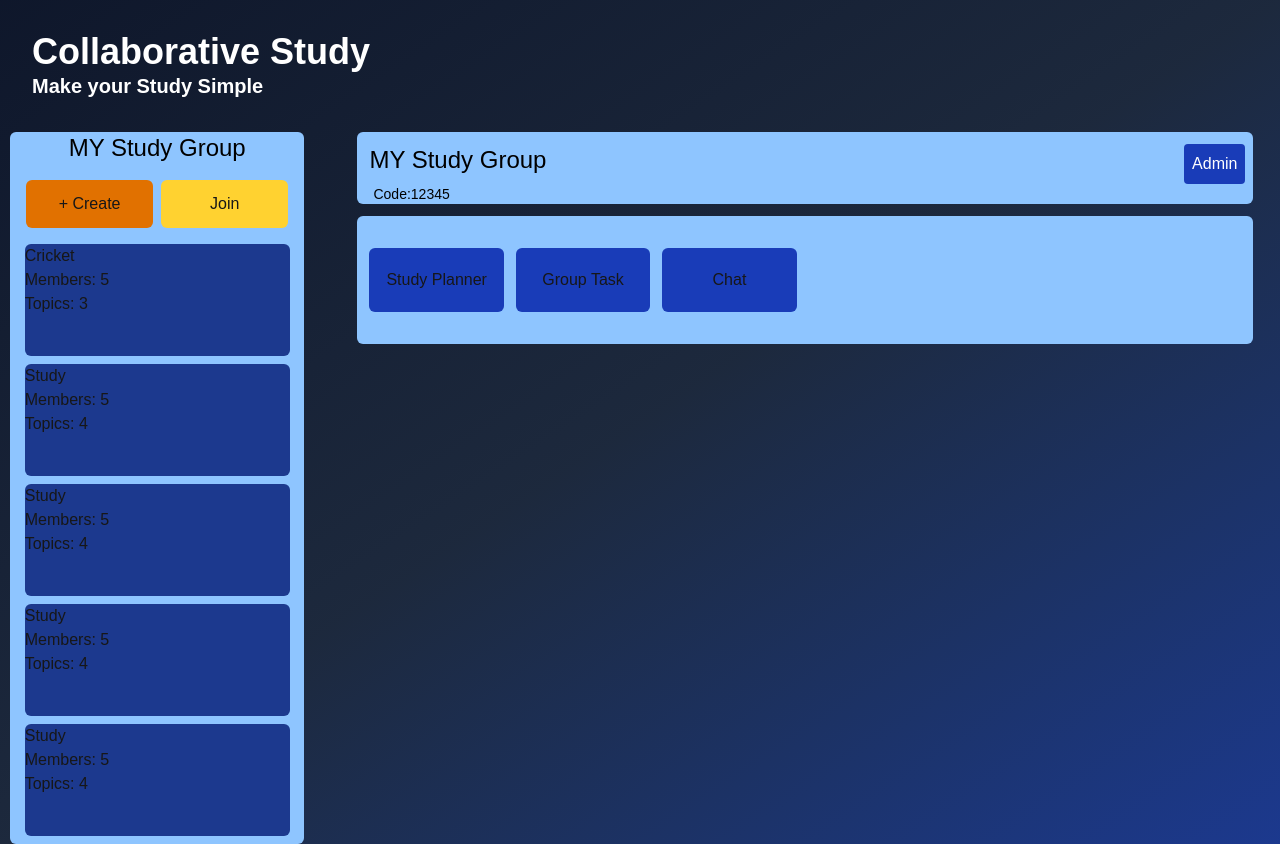
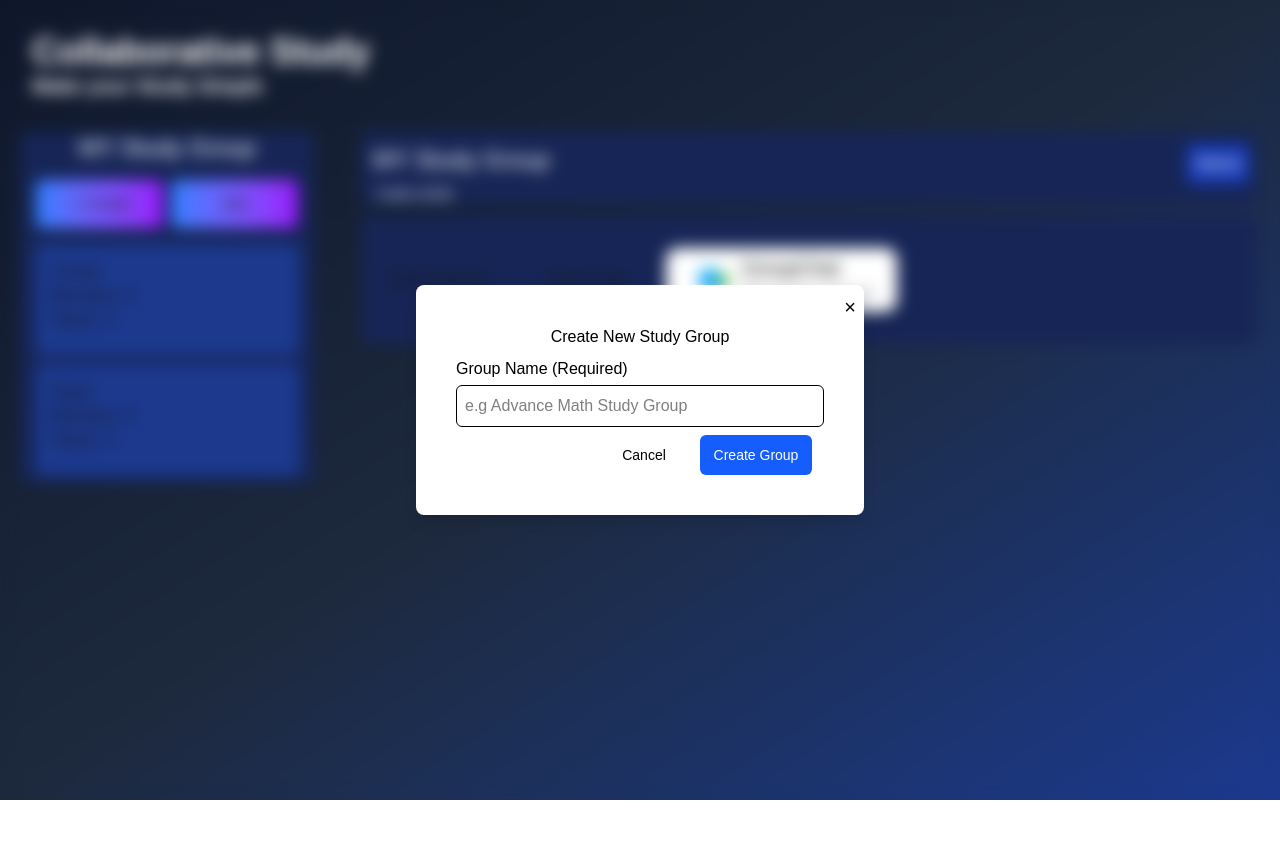
Before and after one commit to Qadeer572/StudyBuddy_Frontend, a Next.js app: page /groupStudy in a window 1280 px wide. Both pictures are taken after a click on the button "+ Create". After the commit the page ends 800 px from the top, so only its background shows below. Built offline with nearby package versions, Linux system fonts and the light colour scheme.

Commit message:
nice work

```diff
--- a/src/app/groupStudy/page.tsx
+++ b/src/app/groupStudy/page.tsx
@@ -1,4 +1,13 @@
+
+'use client';
+import React from 'react';
+import Modal from '@/components/Modal';
+import { useState } from 'react';
 export default function GroupStudyPage() {
+    const [createGroup, setCreateGroup] = useState(false);
+    const [joinGroup, setJoinGroup] = useState(false);
+    const [activePannel,setActivePlanner] = useState('');
+
 
     const GroupCard = ({
         groupId,
@@ -11,8 +20,10 @@ export default function GroupStudyPage() {
         totalMembers: number;
         totalTopics: number;
     }) => (
-        <div className="cursor-pointer flex flex-col  bg-blue-900 w-[95%] lg:w-[90%]  h-[7rem] rounded-md mx-auto mb-2" key={groupId}>
-            <h3 className="group-title">{title}</h3>
+        <div className="cursor-pointer flex flex-col  bg-blue-900 w-[95%] lg:w-[90%]  h-[7rem] rounded-md mx-auto mb-2 p-4" key={groupId}>
+            <div>
+              <h3 className="group-title">{title}</h3>
+            </div>
             <p className="group-info">Members: {totalMembers}</p>
             <p className="group-info">Topics: {totalTopics}</p>
         </div>
@@ -28,45 +39,108 @@ export default function GroupStudyPage() {
                 <h2 className="p-0 ml-7 mt-0"></h2>
             </div>
             <div className="flex  flex-col lg:flex-row w-full ">
-                 <div className="flex flex-col  bg-blue-300 lg:ml-2.5 mx-auto rounded-md w-[90%]  lg:w-[23%] h-auto ">
+                 <div className="flex flex-col  bg-blue-950 lg:ml-5 mx-auto rounded-md w-[90%]  lg:w-[23%] h-auto ">
                     <div className="flex  text-2xl justify-center ">
-                       <h1 className=" text-black items-center">MY Study Group</h1>
+                       <h1 className=" text-white items-center">MY Study Group</h1>
                     </div>
                     <div className="flex justify-center p-4 ">
-                        <button className="bg-amber-600 w-[50%] h-[3rem] rounded-md">+ Create</button>
-                        <button className="ml-2  bg-amber-300 w-[50%] h-[3rem] rounded-md">Join</button>
+                        <button onClick={() => setCreateGroup(true)} className="cursor-pointer bg-gradient-to-r from-blue-500 to-purple-600 hover:from-blue-400 hover:to-purple-500 w-[50%] h-[3rem] rounded-md">+ Create</button>
+                        <button onClick={() => setJoinGroup(true)} className="cursor-pointer ml-2  bg-gradient-to-r from-blue-500 to-purple-600 hover:from-blue-400 hover:to-purple-500 w-[50%] h-[3rem] rounded-md">Join</button>
                     </div>
+                    <Modal isOpen={createGroup} onClose={() => setCreateGroup(false)} title="Create Group">
+                        <div className='flex flex-col p-4 text-black'>
+                            <div className='flex flex-row mb-2 mx-auto'>
+                               <h1 className=''>Create New Study Group</h1>
+                            </div>
+                            <div className='flex flex-col mb-2'>
+                                <label htmlFor="" className=''>Group Name (Required)</label>
+                                <input
+                                 placeholder='e.g Advance Math Study Group'
+                                 type="text"
+                                 className='flex border bg-black-100 rounded-md p-2 mt-1 w-full text-black'
+                                />
+                            </div>
+                            <div className='flex ml-auto mr-3'>
+                                <button onClick={() => setCreateGroup(false)} className='cursor-pointer bg-white text-sm h-10 w-[7rem] rounded-md'>Cancel</button>
+                                <button className='cursor-pointer text-white text-sm bg-blue-600 hover:bg-blue-700 h-10 w-[7rem] rounded-md'>Create Group</button>
+                            </div>
+                        </div>
+                    </Modal>
+
+                    <Modal isOpen={joinGroup} onClose={() => setJoinGroup(false)} title="Join Group">
+                    <div className='flex flex-col p-4 text-black'>
+                            <div className='flex flex-row mb-2 mx-auto'>
+                               <h1 className=''>Join Study Group</h1>
+                            </div>
+                            <div className='flex flex-col mb-2'>
+                                <label htmlFor="" className=''>Invite Code</label>
+                                <input
+                                 placeholder='Enter your invite code'
+                                 type="text"
+                                 className='flex border text-sm font-mono bg-black-100 rounded-md p-2 mt-1 w-full text-black text-center'
+                                />
+                            </div>
+                            <div className='flex ml-auto mr-3'>
+                                <button onClick={() => setJoinGroup(false)} className='cursor-pointer bg-white text-sm h-10 w-[7rem] rounded-md'>Cancel</button>
+                                <button className='cursor-pointer text-white text-sm bg-green-600 hover:bg-green-700 h-10 w-[7rem] rounded-md'>Join Group</button>
+                            </div>
+                        </div>
+                    </Modal>
+
                     <div className="flex flex-col  ">
                         <GroupCard groupId={1} title="Cricket" totalMembers={5} totalTopics={3}/>
                         <GroupCard groupId={2} title="Study" totalMembers={5} totalTopics={4}/>
-                        <GroupCard groupId={2} title="Study" totalMembers={5} totalTopics={4}/>
-                        <GroupCard groupId={2} title="Study" totalMembers={5} totalTopics={4}/>
-                        <GroupCard groupId={2} title="Study" totalMembers={5} totalTopics={4}/>
+
                     </div>
                  </div>
                  <div className="lg:w-[70%] w-[90%] mx-auto"> {/* Start from righ compnent  */}
-                    <div className="flex flex-col sm:mt-3 md:mt-3 lg:mt-0 mt-3  mb-3  bg-blue-300 w-[100%]  rounded-md">  {/*  compnonent 1 Group detail with code */ }
+                    <div className="flex flex-col sm:mt-3 md:mt-3 lg:mt-0 mt-3  mb-3  bg-blue-950 w-[100%]  rounded-md">  {/*  compnonent 1 Group detail with code */ }
                     <div className="flex flex-col ml-3">
                         <div className="flex flex-row my-3  mb-0">
                             <div className="flex text-2xl ">
-                            <h1 className=" text-black items-center ">MY Study Group</h1>
+                            <h1 className=" text-white items-center ">MY Study Group</h1>
                             </div>
                             <div className="bg-blue-800 ml-auto mr-2 text-white p-2 rounded">Admin</div>
                         </div>
-                        <div className="flex items-center text-xl text-black">
+                        <div className="flex items-center text-sm text-white ">
                             <span className="text-sm font-normal ml-1">Code:12345</span>
                         </div>
 
 
                     </div>
                     </div>
-                    <div className="flex flex-row sm:mt-3 md:mt-3 lg:mt-0 mb-3 mt-3 h-[8rem] bg-blue-300 w-[100%] lg:h-[8rem] rounded-md">  {/*  compnonent 1 Group detail with code */ }
+                    <div className="flex flex-row sm:mt-3 md:mt-3 lg:mt-0 mb-3 mt-3 h-[8rem] bg-blue-950 w-[100%] lg:h-[8rem] rounded-md">  {/*  compnonent 1 Group detail with code */ }
                       <div className="flex h-[50%] w-[100%] my-auto justify-center lg:justify-start">
-                        <button className="bg-blue-800 ml-3 w-[25%] lg:w-[15%] rounded-md">Study Planner</button>
-                        <button className="bg-blue-800 ml-3 w-[25%] lg:w-[15%] rounded-md">Group Task</button>
-                        <button className="bg-blue-800 ml-3 w-[25%] lg:w-[15%] rounded-md">Chat</button>
+                        <button  onClick={() => setActivePlanner('StudyPlanner')} className="cursor-pointer outline outline-black/5 dark:bg-slate-800 dark:shadow-none ml-3 w-[20%] lg:w-[15%] rounded-xl  dark:-outline-offset-1 dark:outline-white/10">Study Planner</button>
+                        <button  onClick={() => setActivePlanner('GroupTask')} className="cursor-pointer outline outline-black/5 dark:bg-slate-800 dark:shadow-none ml-3 w-[20%] lg:w-[15%] rounded-xl  dark:-outline-offset-1 dark:outline-white/10">Group Task</button>
+                        <div onClick={() => setActivePlanner('GroupChat')} className="cursor-pointer  ml-3 flex w-max-sm items-center gap-x-1 rounded-xl bg-white p-6 shadow-lg outline outline-black/5 dark:bg-slate-800 dark:shadow-none dark:-outline-offset-1 dark:outline-white/10">
+                            <img className="size-12 shrink-0" src="/chatlogo.jpeg" alt="ChitChat Logo" />
+                            <div>
+                                <div className="text-xl font-medium text-black dark:text-white">GroupChat</div>
+                                <p className="text-gray-500 dark:text-gray-400">Message to Group</p>
+                            </div>
+                        </div>
                       </div>
                     </div>
+
+                    {activePannel === 'StudyPlanner' && (
+                        <div className='w-full h-[10rem] bg-amber-600'>
+                         <h1>Study Planner</h1>
+                       </div>
+                    )}
+
+
+                    {activePannel === 'GroupTask' && (
+                        <div className='w-full h-[10rem] bg-green-600'>
+                         <h1>Group Task</h1>
+                       </div>
+                    )}
+
+                    {activePannel === 'GroupChat' && (
+                        <div className='w-full h-[10rem] bg-blue-600'>
+                         <h1>Group Chat</h1>
+                       </div>
+                    )}
 
                  </div>
             </div>
--- /dev/null
+++ b/src/components/Modal.tsx
@@ -0,0 +1,39 @@
+// components/Modal.tsx
+import React from 'react';
+
+interface ModalProps {
+  isOpen: boolean;
+  onClose: () => void;
+  title?: string;
+  children: React.ReactNode;
+}
+interface ModalProps {
+  isOpen: boolean;
+  onClose: () => void;
+  title?: string;
+  children: React.ReactNode;
+}
+
+const Modal: React.FC<ModalProps> = ({ isOpen, onClose, title, children }) => {
+  if (!isOpen) return null;
+
+  return (
+    <div className="fixed inset-0 bg-opacity-40 backdrop-blur-sm flex items-center justify-center z-50">
+      <div className="bg-white rounded-lg shadow-lg max-w-md w-full p-6 relative">
+        <button
+          onClick={onClose}
+          value={title}
+          className="cursor-pointer absolute top-2 right-2 b text-black hover:text-red-800 text-xl"
+        >
+          &times;
+        </button>
+        <div>{children}</div>
+      </div>
+    </div>
+  );
+};
+
+
+
+
+export default Modal;
```
Also changed, not shown: public/chatlogo.jpeg (added).
